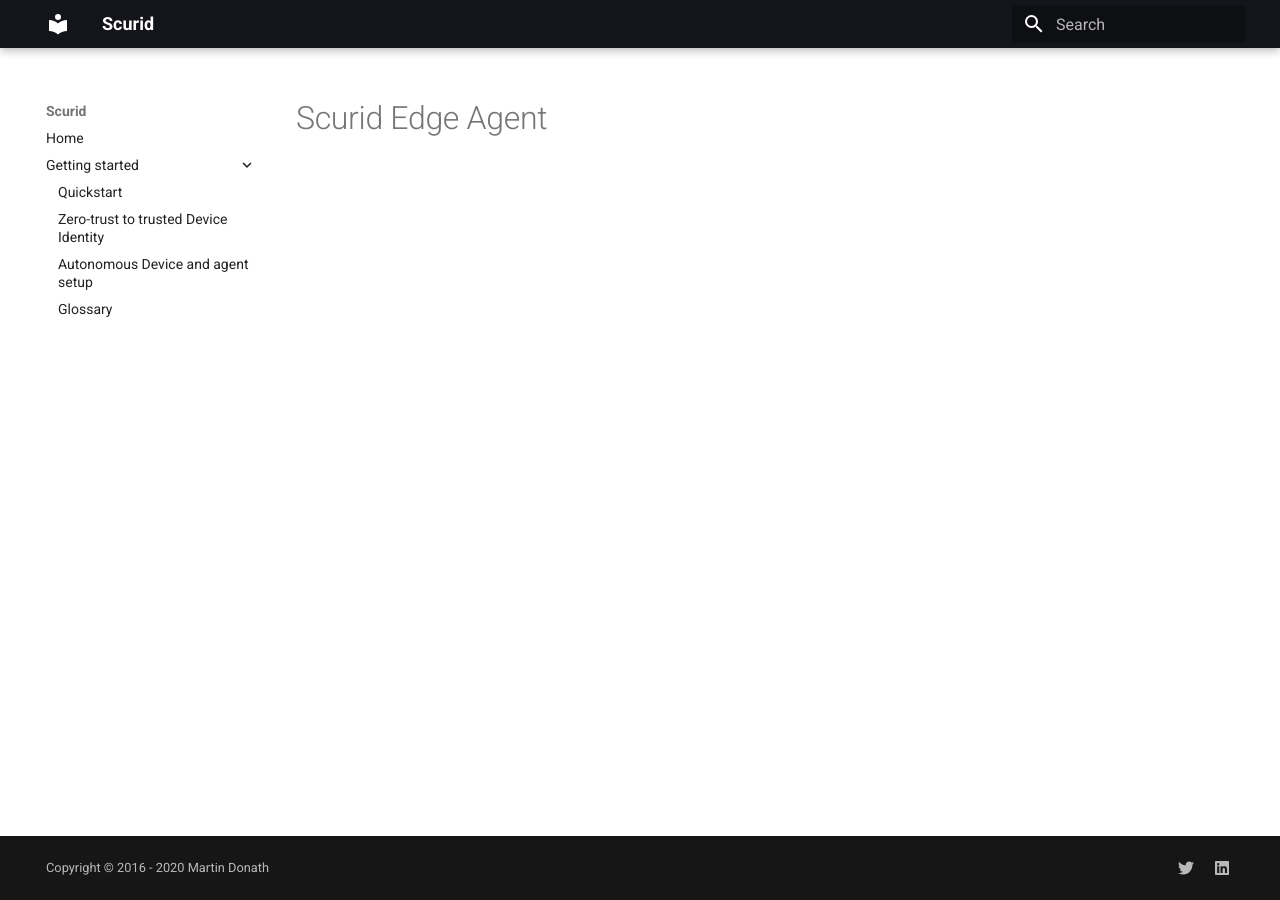
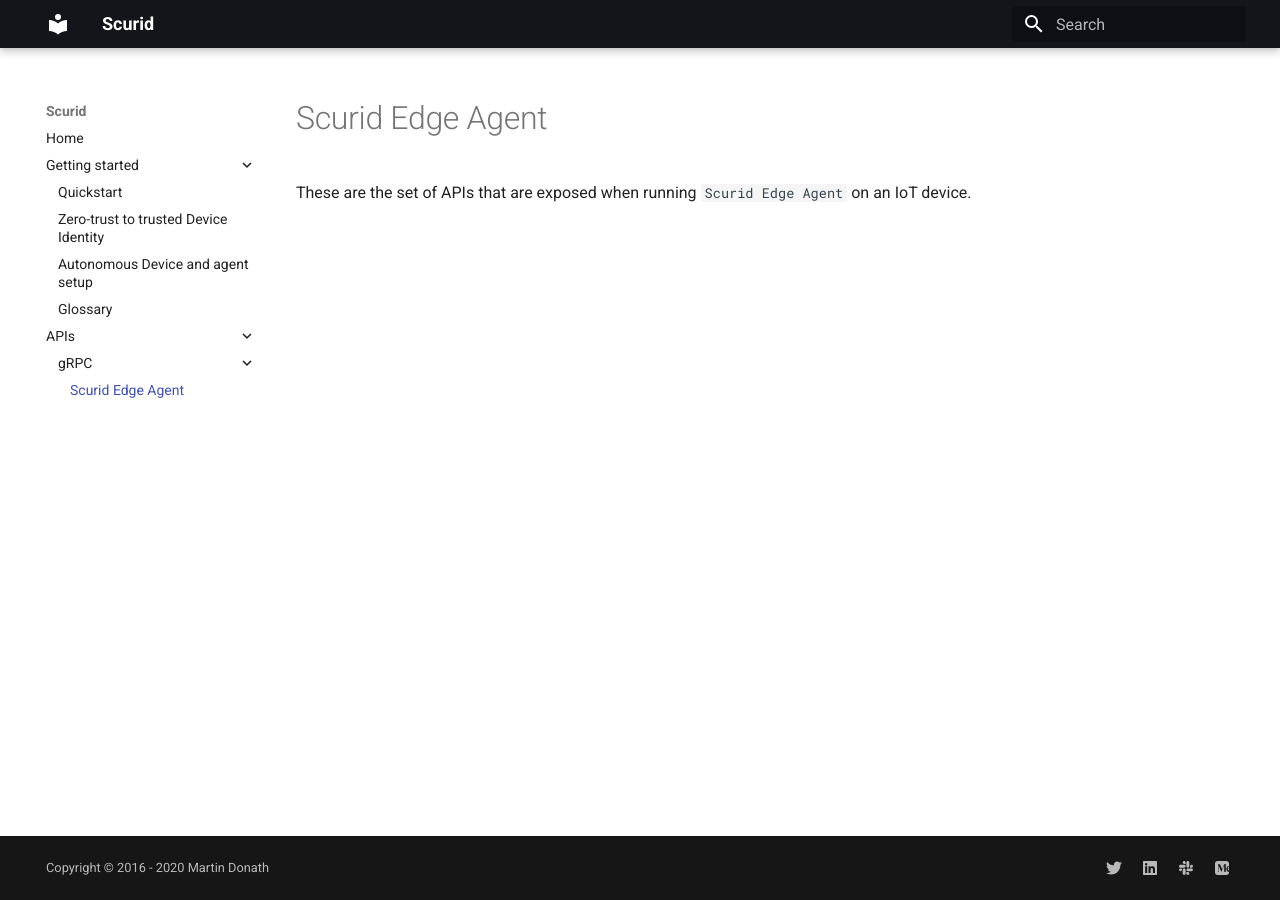
Before and after one commit to scurid-inc/docs, an MkDocs documentation site: the page built from docs/edgeAgent.md, in a window 1280 px wide. Built offline with MkDocs 1.6.1 and Material for MkDocs 9.7.7, drawn with Linux system fonts in a browser that asks for light colours; the version menu is left out.

```diff
--- a/docs/edgeAgent.md
+++ b/docs/edgeAgent.md
@@ -1 +1 @@
-# Scurid Edge Agent
+These are the set of APIs that are exposed when running `Scurid Edge Agent` on an IoT device.
--- a/mkdocs.yml
+++ b/mkdocs.yml
@@ -1,46 +1,62 @@
 # yaml-language-server: $schema=https://squidfunk.github.io/mkdocs-material/schema.json
 site_name: Scurid
 theme:
-# currently used theme for the docs
+  # currently used theme for the docs
   name: material
   palette:
     primary: black
   features:
-# used for defining the navigation configuration
+    # used for defining the navigation configuration
     - navigation.instant
     - navigation.expand
     - navigation.indexes
     - navigation.tracking
     - content.tabs.link
 plugins:
-# enables the tags on every page
+  - mike:
+      # these fields are all optional; the defaults are as below...
+      version_selector: true   # set to false to leave out the version selector
+      css_dir: css             # the directory to put the version selector's CSS
+      javascript_dir: js       # the directory to put the version selector's JS
+      canonical_version: null  # the version for <link rel="canonical">; `null`
+      # uses the version specified via `mike deploy`
+  # enables the tags on every page
   - tags
-# enables the search bar, with search functionality
+  # enables the search bar, with search functionality
   - search
 markdown_extensions:
-# enables the tabs options on the pages
+  # enables the tabs options on the pages
   - pymdownx.superfences
   - pymdownx.tabbed:
       alternate_style: true
   - tables
-# Used for aligning the images
+  # Used for aligning the images
   - attr_list
   - md_in_html
 # used for controlling the pages and the sub tree under the pages on the doc
 nav:
   - Home: 'index.md'
   - 'Getting started':
-      - 'Quickstart' : 'quickstart.md'
-      - 'Zero-trust to trusted Device Identity' : 'zero-trusttotrustedIdentityforyourIoTDevice.md'
+      - 'Quickstart': 'quickstart.md'
+      - 'Zero-trust to trusted Device Identity': 'zero-trusttotrustedIdentityforyourIoTDevice.md'
       - 'Autonomous Device and agent setup': 'autonomousDeviceOnboarding.md'
-      - 'Glossary' : 'glossary.md'
+      - 'Glossary': 'glossary.md'
+  - 'APIs':
+      - 'gRPC':
+          - 'Scurid Edge Agent': 'edgeAgent.md'
 extra:
-# enables icons in the Footer
+  # enables icons in the Footer
   social:
     - icon: fontawesome/brands/twitter
       link: https://twitter.com/scurid_me
     - icon: fontawesome/brands/linkedin
       link: https://www.linkedin.com/company/scurid-ai-tech
-# disables the footer with mkdocs info
+    - icon: fontawesome/brands/slack
+      link: https://scurid-community.slack.com/
+    - icon: fontawesome/brands/medium
+      link: https://scurid.medium.com/
+  version:
+    provider: mike
+  # disables the footer with mkdocs info
   generator: false
 copyright: Copyright &copy; 2016 - 2020 Martin Donath
```
Also changed, not shown: docs/autonomousDeviceOnboarding.md (+2 -2 lines), 2 other files.
